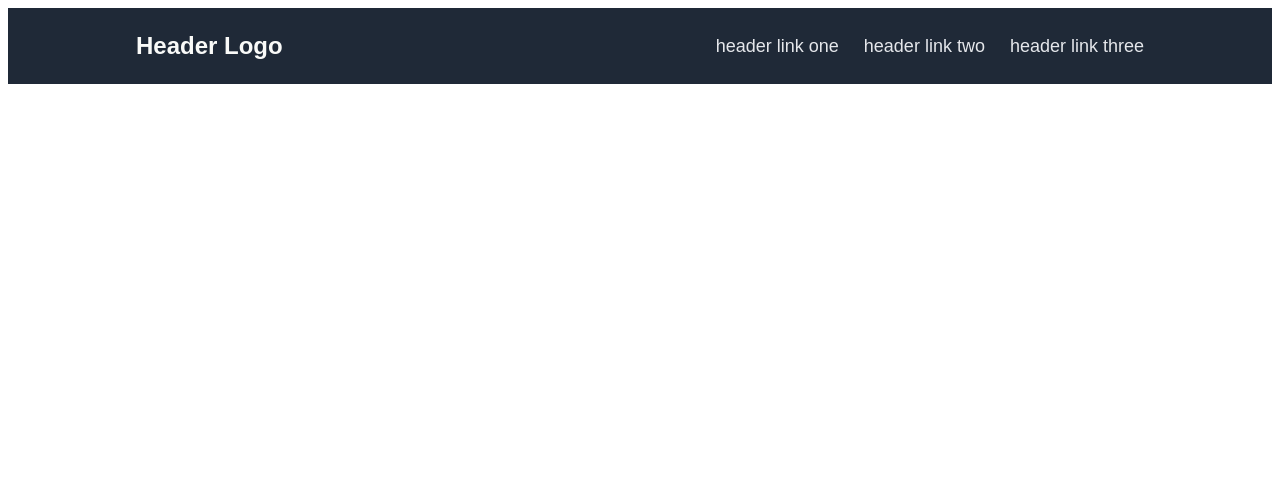
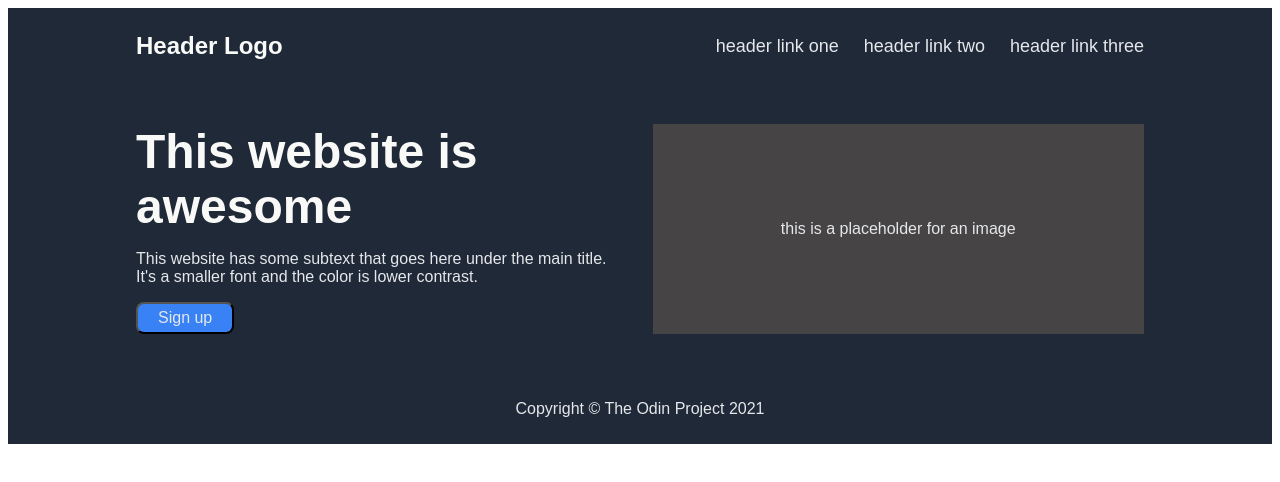
Before and after one commit to gtpWebDev/odin-landing-page, a plain HTML site: page index.html in a window 1280 px wide. Drawn offline with Linux system fonts and the light colour scheme.

Commit message:
Top content and footer added
Add top content section with structure and styling
Add footer with structure and styling

```diff
--- a/index.html
+++ b/index.html
@@ -21,6 +21,14 @@
     </div>
 
     <div class="top-content">
+      <div class="top-content-text">
+        <h1>This website is awesome</h1>
+        <p>This website has some subtext that goes here under the main title. It's a smaller font and the color is lower contrast.</p>
+        <button type="button">Sign up</button>
+      </div>
+      <div class="top-content-image">
+        <p>this is a placeholder for an image</p>
+      </div>
     </div>
 
     <div class="info-content">
@@ -33,6 +41,7 @@
     </div>
 
     <div class="footer">
+      <p>Copyright &#169; The Odin Project 2021</p>
     </div>
 
 
--- a/styles.css
+++ b/styles.css
@@ -1,24 +1,19 @@
 
 body {
   font-family:Arial, Helvetica, sans-serif;
+  color: #E5E7EB; /* default to save repetition */
 }
 
-
-.header {
-  background-color: #1F2937;
-  display: flex;
-  justify-content: space-between;
-  padding: 0 10vw;
+h1 {
+  font-size: 48px;
+  font-weight: 900;
+  color: #F9FAF8;
+  padding: 0;
+  margin: 0;
 }
 
-
-.header-logo {
-  font-size: 24px;
-  font-weight: 800;
-  color: #F9FAF8;
-  display: flex;
-  justify-content: center;
-  align-items: center;
+.top-content-left p { /* paragrpahs within this class */
+  color: #E5E7EB;
 }
 
 ul.horizontal-list { /* subclass of ul */
@@ -34,3 +29,59 @@ a {
   text-decoration-line: none;
   color: inherit;
 }
+
+.header, .top-content, .footer {
+  background-color: #1F2937;
+}
+
+
+.header {
+  display: flex;
+  justify-content: space-between;
+  padding: 0 10vw;
+}
+
+.header-logo {
+  font-size: 24px;
+  font-weight: 800;
+  color: #F9FAF8;
+  display: flex;
+  justify-content: center;
+  align-items: center;
+}
+
+.top-content {
+  padding: 40px 10vw;
+  display: flex;
+  justify-content: center;
+  gap: 25px;
+}
+
+.top-content-text {
+  flex-basis: 50%;
+}
+
+.top-content-image {
+  flex-basis: 50%;
+  display: flex;
+  justify-content: center;
+  align-items: center;
+  background-color: rgb(70, 68, 68);
+}
+
+button {
+  background-color: #3882F6;
+  color: #E5E7EB;
+  font-size: 16px;
+  padding: 5px 20px;
+  border-radius: 8px;
+}
+
+.footer {
+  display: flex;
+  justify-content: center;
+  align-items: center;
+  color: #E5E7EB;
+  padding: 10px 0;
+
+}
```
